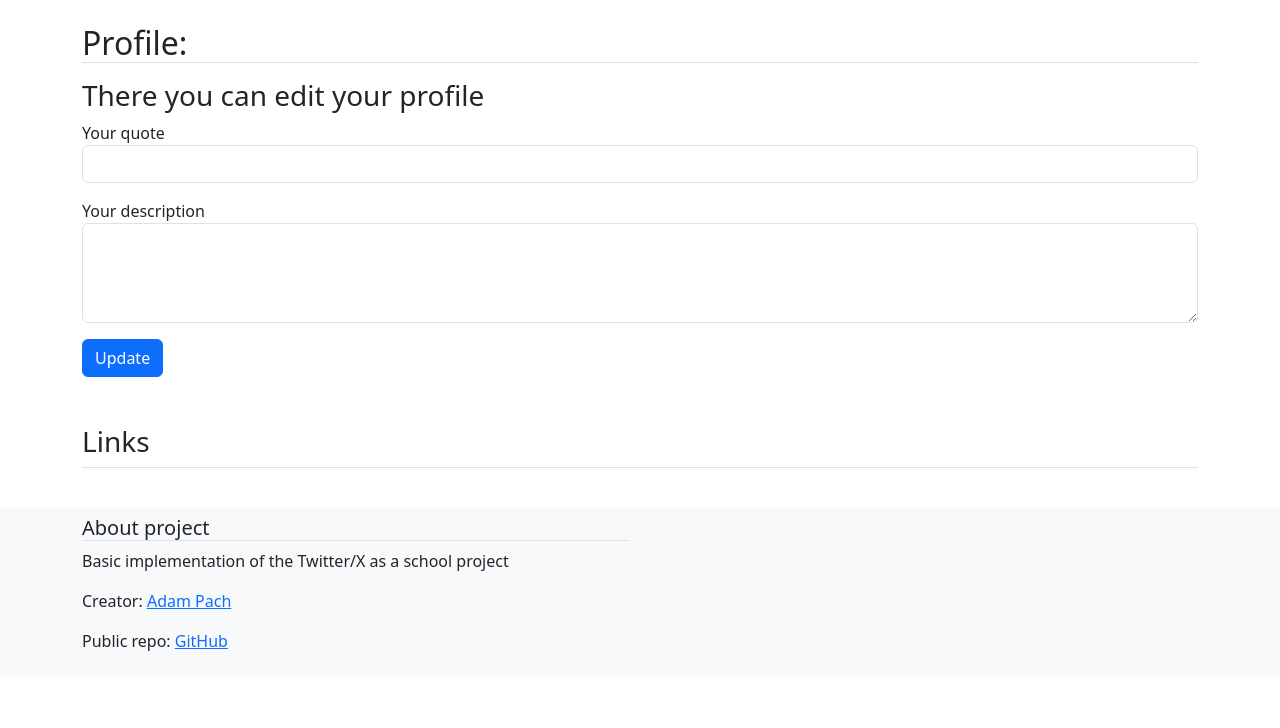
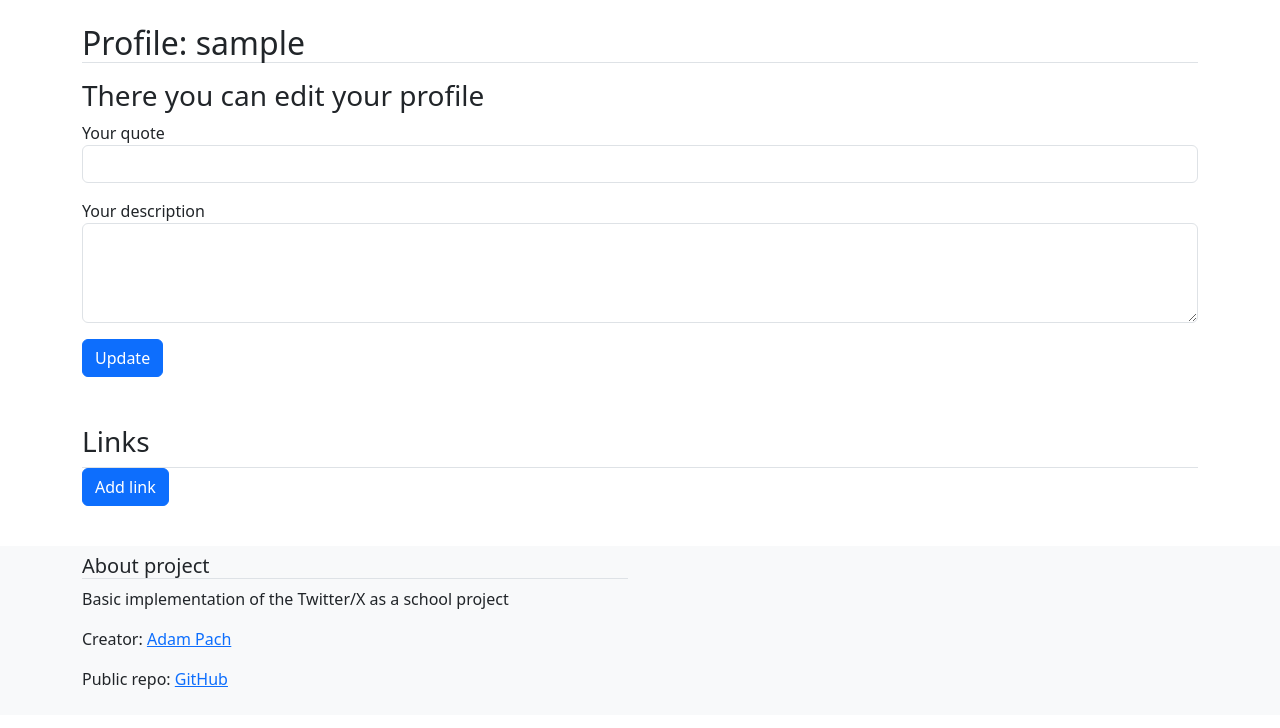
Before and after one commit to AdamPach/VSB_SKJ_SocialY, a Django app: page /profile/edit in a window 1280 px wide. Shown: the part 56-784 px from the top of the page. Run offline with Django 5.2, Linux system fonts and the light colour scheme; the visitor is signed in with stand-in values (Sample User, id 1); some libraries are stand-ins or nearby versions.

Commit message:
#10 #12 Add possibility to add link and improve the Link UI

```diff
--- a/SocialY/profiles/templates/edit_profile.html
+++ b/SocialY/profiles/templates/edit_profile.html
@@ -10,16 +10,26 @@
 
         <div class="mb-3">
             <label for="quoteInput">Your quote</label>
-            <input type="text" class="form-control" name="quote" id="quoteInput" value="{{ user.quote }}"/>
+            <input type="text" class="form-control" name="quote" id="quoteInput" value="{{ user_profile.quote }}"/>
         </div>
 
         <div class="mb-3">
             <label for="quoteInput">Your description</label>
             <textarea type="text" class="form-control" name="description" id="quoteInput" style="height: 100px">
-                {{ user.user_description }}
+                {{ user_profile.user_description }}
             </textarea>
         </div>
 
         <button type="submit" class="btn btn-primary">Update</button>
     </form>
 {% endblock %}
+
+{% block profile_links %}
+    {% for link in user_profile.link_set.all %}
+        <div class="my-3 d-flex align-items-center justify-content-between">
+            <span class="d-inline-block w-25">{{ link.name }}: </span>
+            <a class="btn btn-danger mx-2" href="{{ link.destination }}">Delete Link</a>
+        </div>
+    {% endfor %}
+    <a class="btn btn-primary" href="/profile/add-link">Add link</a>
+{% endblock %}
--- a/SocialY/profiles/templates/profile_template.html
+++ b/SocialY/profiles/templates/profile_template.html
@@ -15,6 +15,12 @@
     </h2>
 
     <div class="my-3">
+        {% block profile_buttons %}
+            {% if is_current_user %}
+                <a class="btn btn-primary my-3" href="/profile/edit">Edit Profile</a>
+            {% endif %}
+        {% endblock %}
+
         {% block profile_info %}
 
             <div class="card my-3">
@@ -46,11 +52,6 @@
                     </p>
                 </div>
             </div>
-
-
-            {% if is_current_user %}
-                <a class="btn btn-primary my-3" href="/profile/edit">Edit Profile</a>
-            {% endif %}
         {% endblock %}
         <div class="border-bottom border-1 mt-5">
             <h3>
@@ -59,8 +60,8 @@
         </div>
         {% block profile_links %}
             {% for link in user_profile.link_set.all %}
-                <div class="my-3">
-                    <span>{{ link.name }}: </span>
+                <div class="my-3 d-flex align-items-center justify-content-between">
+                    <span class="d-inline-block w-25">{{ link.name }}: </span>
                     <a class="btn btn-success mx-2" href="{{ link.destination }}">{{ link.button_text }}</a>
                 </div>
             {% endfor %}
--- a/SocialY/profiles/urls.py
+++ b/SocialY/profiles/urls.py
@@ -5,5 +5,6 @@ from . import views
 urlpatterns = [
     path('', views.show_current_profile),
     path('edit', views.edit_profile),
+    path('add-link', views.add_link),
     path('user/<slug:username>', views.show_profile_by_username),
 ]
--- a/SocialY/profiles/views.py
+++ b/SocialY/profiles/views.py
@@ -1,7 +1,10 @@
+from django.core.exceptions import ValidationError
+from django.db import IntegrityError
 from django.shortcuts import render, redirect
 from django.http import Http404
 from django.contrib.auth.decorators import login_required
 from users.models import ApplicationUser
+from .models import Link
 
 
 # Create your views here.
@@ -39,4 +42,24 @@ def edit_profile(request):
 
         return redirect('/profile')
     else:
-        return render(request, "edit_profile.html")
+        return render(request, "edit_profile.html", {"user_profile": request.user})
+
+
+@login_required
+def add_link(request):
+    if request.method == "POST":
+        name = request.POST.get("link-name")
+        destination = request.POST.get("destination")
+        button = request.POST.get("button-text") if request.POST.get("button-text") != "" else None
+        try:
+            new_link = Link(name=name, button_text=button, destination=destination, user=request.user)
+            new_link.save()
+        except ValidationError:
+            return render(request, "profile_add_link.html", {"error_message": "Link is invalid"})
+        except IntegrityError:
+            return render(request, "profile_add_link.html", {"error_message": "This destination is already in use"})
+
+        return redirect("/profile/edit")
+
+    else:
+        return render(request, "profile_add_link.html")
```
Also changed, not shown: SocialY/profiles/templates/profile_add_link.html (added, +38 -0 lines).
